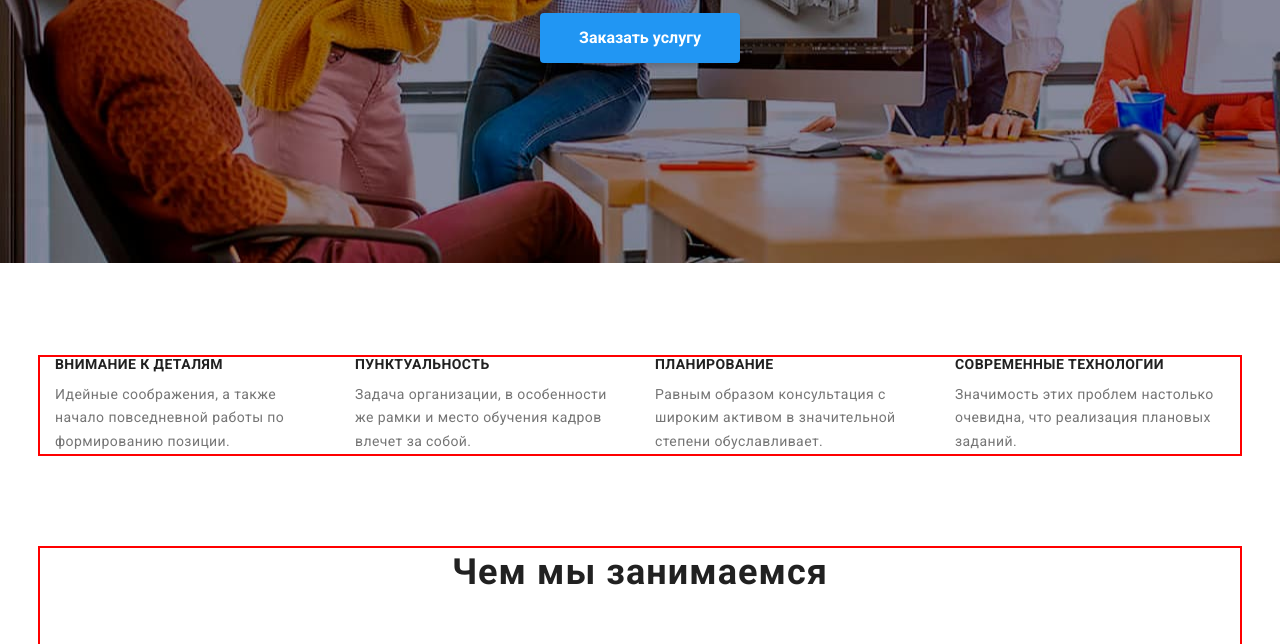
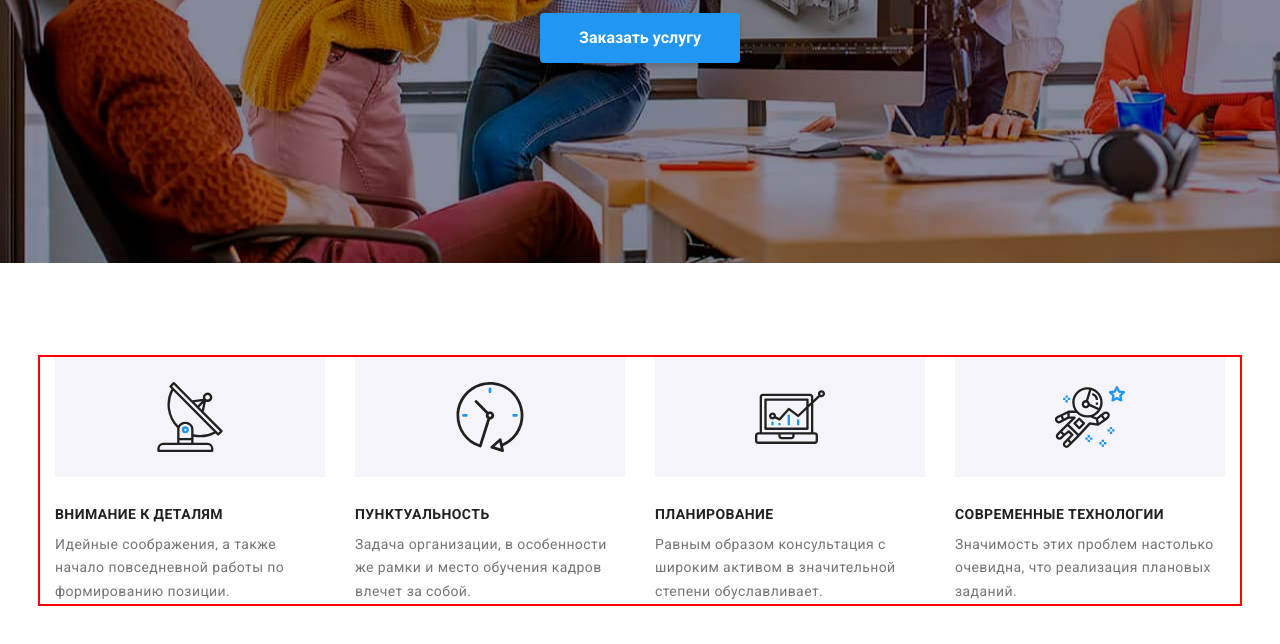
Before and after one commit to PolinaIgrushkina/goit-markup-hw-04, a plain HTML site: page index.html in a window 1280 px wide. Shown: the part 418-1062 px from the top of the page. Drawn offline with nearby package versions, Linux system fonts and the light colour scheme.

Commit message:
Секция benefits готова

```diff
--- a/css/styles.css
+++ b/css/styles.css
@@ -300,7 +300,6 @@ a.contacts.footer:focus {
 .container.benefits {
     padding-left: 15px;
     padding-right: 15px;
-
 }
 
 .benefits-items {
@@ -331,6 +330,14 @@ a.contacts.footer:focus {
     font-size: 14px;
     line-height: 1.71;
     letter-spacing: 0.03em;
+}
+
+.icon-benefit {
+    padding: 25px 100px;
+    width: 270px;
+    height: 120px;
+    background-color:var(--button-background-color);
+    margin-bottom: 30px;
 }
 
 /* Стилизация секции services */
--- a/index.html
+++ b/index.html
@@ -57,18 +57,38 @@
         <h2 class="visually-hidden">Преимущества компании</h2>
         <ul class="benefits-items">
           <li class="item">
+            <div class="icon-benefit">
+              <svg width="70px" height="70px">
+                <use href="./images/icons.svg#icon-antenna"></use>
+              </svg>
+            </div>
             <h3>Внимание к деталям</h3>
             <p>Идейные соображения, а также начало повседневной работы по формированию позиции.</p>
           </li>
           <li class="item">
+            <div class="icon-benefit">
+              <svg width="70px" height="70px">
+                <use href="./images/icons.svg#icon-clock"></use>
+              </svg>
+            </div>
             <h3>Пунктуальность</h3>
             <p>Задача организации, в особенности же рамки и место обучения кадров влечет за собой.</p>
           </li>
           <li class="item">
+            <div class="icon-benefit">
+              <svg width="70px" height="70px">
+                <use href="./images/icons.svg#icon-diagram"></use>
+              </svg>
+            </div>
             <h3>Планирование</h3>
             <p>Равным образом консультация с широким активом в значительной степени обуславливает.</p>
           </li>
           <li class="item">
+            <div class="icon-benefit">
+              <svg width="70px" height="70px">
+                <use href="./images/icons.svg#icon-astronaut"></use>
+              </svg>
+            </div>
             <h3>Современные технологии</h3>
             <p>Значимость этих проблем настолько очевидна, что реализация плановых заданий.</p>
           </li>
```
